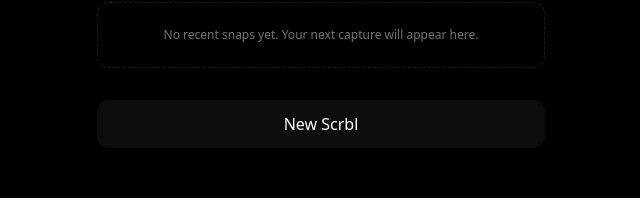
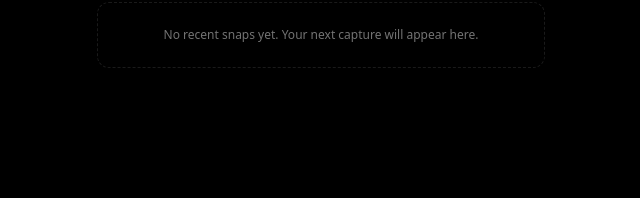
Before and after one commit to KeatingBiz/scrbl, a Next.js app: page /gallery in a window 1280 px wide. Shown: the part 249-447 px from the top of the page, without its empty margins (319-959 px from the left). Built offline with nearby package versions, Linux system fonts and the light colour scheme.

Commit message:
Update page.tsx

```diff
--- a/app/gallery/page.tsx
+++ b/app/gallery/page.tsx
@@ -15,7 +15,9 @@ function loadFolders(): Folder[] {
     const raw = localStorage.getItem(FOLDERS_KEY);
     const parsed = raw ? (JSON.parse(raw) as Folder[]) : [];
     return Array.isArray(parsed) ? parsed : [];
-  } catch { return []; }
+  } catch {
+    return [];
+  }
 }
 function saveFolders(folders: Folder[]) {
   if (typeof window === "undefined") return;
@@ -24,9 +26,13 @@ function saveFolders(folders: Folder[]) {
 
 function chipClasses(active = false) {
   return [
-    "px-3 py-1.5 rounded-full text-sm whitespace-nowrap border transition",
+    // chip base
+    "inline-flex items-center px-3 py-1.5 rounded-full text-sm border transition",
+    // white label + green outline look
     "text-white",
-    active ? "border-scrbl bg-white/5" : "border-scrbl/50 hover:bg-white/5"
+    active ? "border-scrbl bg-white/5" : "border-scrbl/50 hover:bg-white/5",
+    // layout controls
+    "max-w-[12rem] truncate"
   ].join(" ");
 }
 
@@ -34,18 +40,26 @@ export default function ClassesPage() {
   const [folders, setFolders] = useState<Folder[]>([]);
   const [active, setActive] = useState<string>(RECENTS_ID);
 
-  useEffect(() => { setFolders(loadFolders()); }, []);
+  useEffect(() => {
+    setFolders(loadFolders());
+  }, []);
 
   function addClassFolder() {
     const name = (prompt("Class name (e.g., Finance 331)") || "").trim();
     if (!name) return;
     const exists = folders.some((f) => f.name.toLowerCase() === name.toLowerCase());
-    if (exists) { alert("You already have a folder with that name."); return; }
+    if (exists) {
+      alert("You already have a folder with that name.");
+      return;
+    }
     const id = crypto?.randomUUID?.() || Math.random().toString(36).slice(2);
     const next = [...folders, { id, name }];
-    setFolders(next); saveFolders(next); setActive(id);
+    setFolders(next);
+    saveFolders(next);
+    setActive(id);
   }
 
+  // Recents shows the last captured image (visual only for now)
   const recentThumb = useMemo(() => {
     if (typeof window === "undefined") return null;
     return sessionStorage.getItem("scrbl:lastImage");
@@ -67,10 +81,13 @@ export default function ClassesPage() {
         <h1 className="text-2xl font-bold">Classes</h1>
       </div>
 
-      {/* Folder chips */}
-      <div className="w-full max-w-md overflow-x-auto no-scrollbar">
-        <div className="flex items-center gap-2">
-          <button className={chipClasses(active === RECENTS_ID)} onClick={() => setActive(RECENTS_ID)}>
+      {/* Folder chips — now wrapping instead of horizontal scroll */}
+      <div className="w-full max-w-md">
+        <div className="flex flex-wrap gap-2">
+          <button
+            className={chipClasses(active === RECENTS_ID)}
+            onClick={() => setActive(RECENTS_ID)}
+          >
             Recents
           </button>
 
@@ -125,16 +142,6 @@ export default function ClassesPage() {
           </div>
         )}
       </section>
-
-      {/* Back to capture */}
-      <div className="w-full max-w-md">
-        <Link
-          href="/"
-          className="w-full block text-center rounded-xl py-3 mt-2 bg-white/5 text-white hover:bg-white/10 transition"
-        >
-          New Scrbl
-        </Link>
-      </div>
     </div>
   );
 }
```
